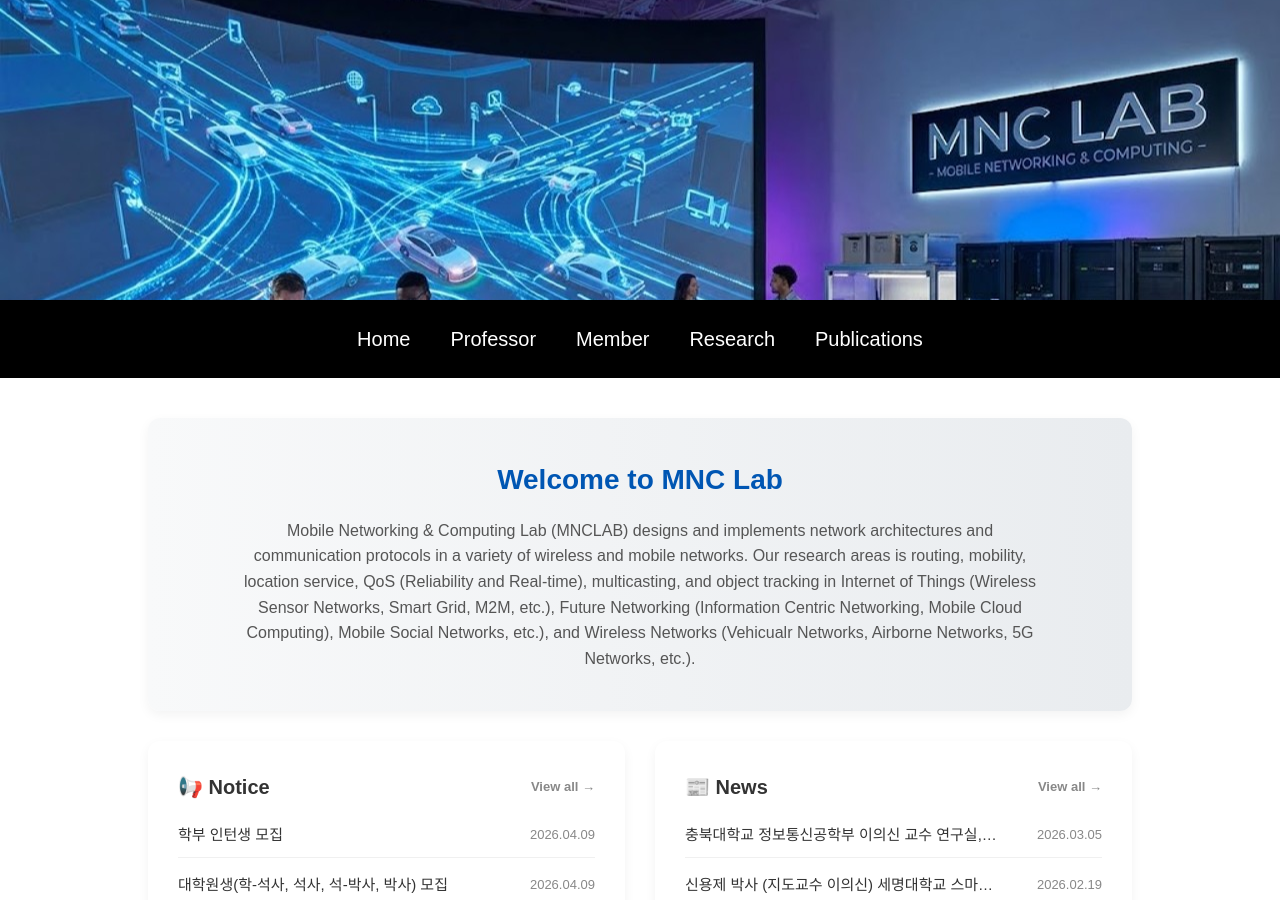
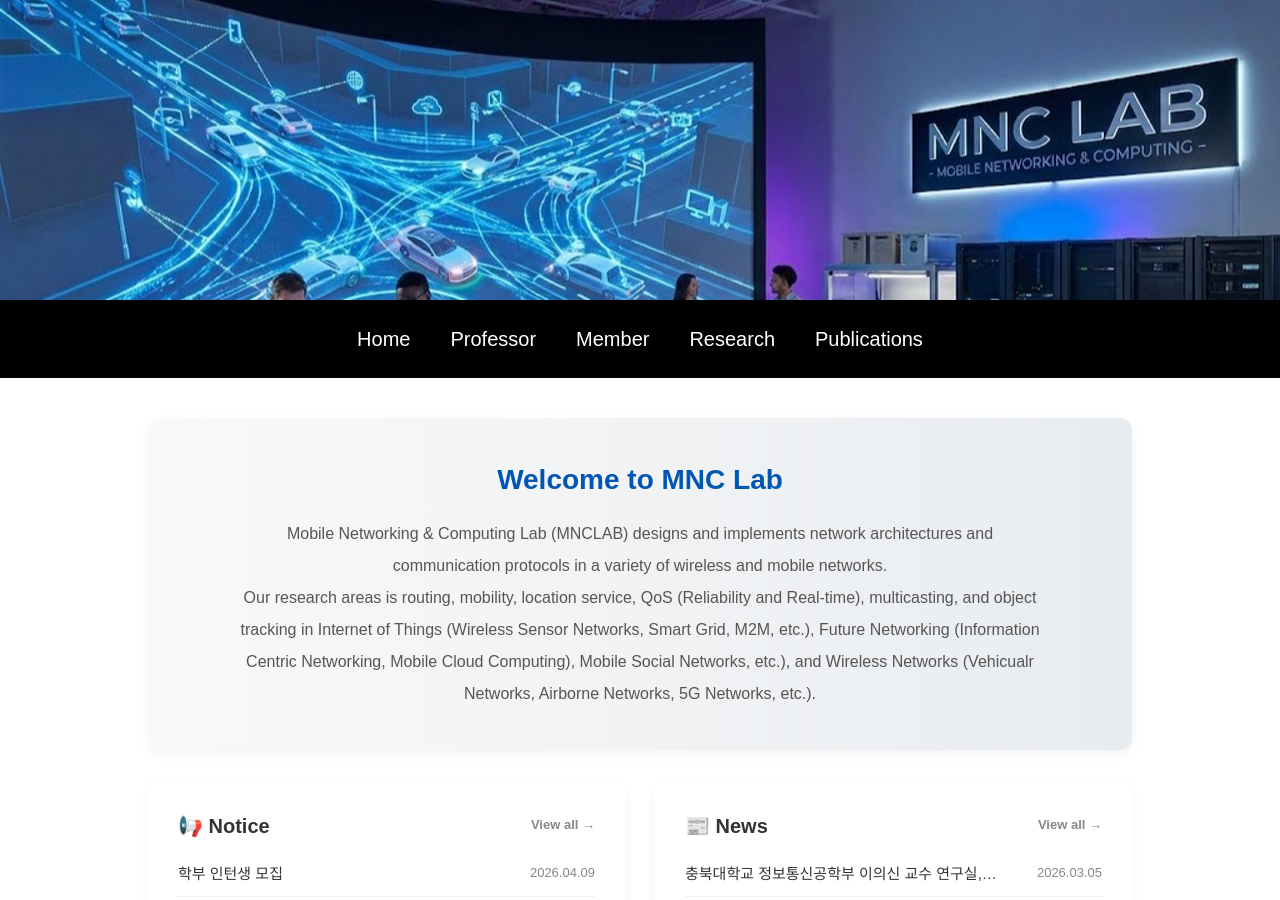
Before and after one commit to mnc-cbnu/mnc-cbnu.github.io, a Jekyll site: the page built from index.md, in a window 1280 px wide and 900 px high. Built offline with Jekyll 4.4.1, drawn with Linux system fonts in a browser that asks for light colours.

Commit message:
intro 수정

```diff
--- a/index.md
+++ b/index.md
@@ -48,8 +48,8 @@ title: Home
   {% for section in site.data.home_intro %}
     <h1 style="color: #0056b3; font-size: 28px; margin-bottom: 15px; border: none; padding: 0;">
       {{ section[0] }} </h1>
-    <div style="font-size: 16px; color: #555; line-height: 1.6; max-width: 800px; margin: 0 auto;">
-      {{ section[1] | markdownify }} </div>
+    <div style="font-size: 16px; color: #555; line-height: 2; max-width: 800px; margin: 0 auto;">
+      {{ section[1] | newline_to_br }} </div>
   {% endfor %}
 
 </section>
```
